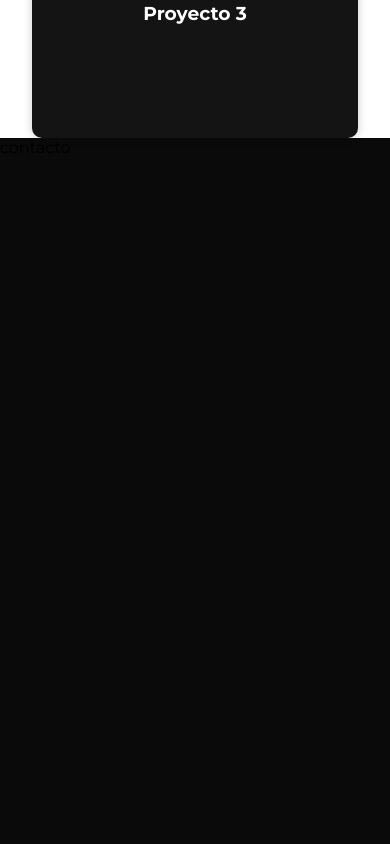
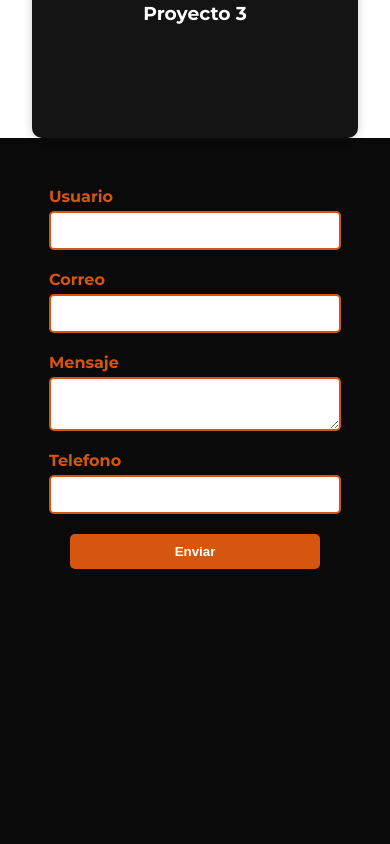
Before and after one commit to CristianPro2002/Portafolio, a React (Vite) app: page / in a window 390 px wide. Shown: the part 3660-4504 px from the top of the page. Built offline with nearby package versions, Linux system fonts and the light colour scheme; a web font is replaced by a local one.

Commit message:
create system email

```diff
--- a/package.json
+++ b/package.json
@@ -10,6 +10,7 @@
     "preview": "vite preview"
   },
   "dependencies": {
+    "@emailjs/browser": "^3.11.0",
     "react": "^18.2.0",
     "react-dom": "^18.2.0",
     "react-router-dom": "^6.10.0",
--- a/src/components/Header.jsx
+++ b/src/components/Header.jsx
@@ -58,7 +58,7 @@ export default function Header({ scroll, menuMobile, setMenuMobile }) {
                 to="proyectos"
                 spy={true}
                 smooth={true}
-                offset={0}
+                offset={-100}
                 duration={500}
                 onClick={menuOff}
               >
@@ -79,7 +79,7 @@ export default function Header({ scroll, menuMobile, setMenuMobile }) {
                 to="contacto"
                 spy={true}
                 smooth={true}
-                offset={0}
+                offset={-150}
                 duration={500}
                 onClick={menuOff}
               >
--- a/src/components/contacto.jsx
+++ b/src/components/contacto.jsx
@@ -1,5 +1,62 @@
+import { useRef } from "react";
+import "../styles/contacto.css";
+import emailjs from "@emailjs/browser";
+
 export default function Contacto() {
+  const form = useRef();
+
+  const sendEmail = (e) => {
+    e.preventDefault();
+
+    emailjs
+      .sendForm(
+        "service_a5iubid",
+        "template_1ogw125",
+        form.current,
+        "7MIM-pU7BiIcdX34f"
+      )
+      .then(
+        (result) => {
+          console.log(result);
+          alert("Mensaje enviado correctamente");
+        },
+        (error) => {
+          console.log(error);
+          alert("Error al enviar el mensaje");
+        }
+      );
+
+    form.current.reset();
+  };
+
   return (
-    <div id="contacto">contacto</div>
-  )
+    <div id="contacto">
+      <div className="content-contacto">
+        <form ref={form} onSubmit={sendEmail}>
+          <div className="content-infoUser">
+
+          <div>
+            <label>Usuario</label>
+            <input type="text" name="user_name" />
+          </div>
+          <div>
+            <label>Correo</label>
+            <input type="email" name="user_email" />
+          </div>
+          <div>
+            <label>Mensaje</label>
+            <textarea name="message" />
+          </div>
+          <div>
+            <label>Telefono</label>
+            <input type="number" name="user_phone" />
+          </div>
+          </div>
+          <div className="content-buttonUser">
+          <button type="submit" >Enviar</button>
+          </div>
+        </form>
+      </div>
+    </div>
+  );
 }
--- a/src/pages/Index.jsx
+++ b/src/pages/Index.jsx
@@ -1,5 +1,5 @@
 import React from "react";
-import Contacto from "../components/contacto";
+import Contacto from "../components/Contacto";
 import Proyectos from "../components/Proyectos";
 import Perfil from "../components/Perfil";
 import logoPerfil from "../assets/img/perfil.jpg";
@@ -34,7 +34,7 @@ export default function Index() {
       </div>
       <Perfil />
       <Proyectos />
-      <div style={{ minHeight: "100vh" }}>
+      <div style={{ minHeight: "100vh", marginTop: "10%" }}>
         <Contacto />
       </div>
     </div>
--- /dev/null
+++ b/src/styles/contacto.css
@@ -0,0 +1,76 @@
+.content-contacto {
+    display: flex;
+    flex-direction: column;
+    align-items: center;
+    justify-content: center;
+    width: 100%;
+}
+
+.content-contacto form {
+    width: 50%;
+}
+
+.content-contacto .content-infoUser {
+    display: grid;
+    grid-template-columns: repeat(1, 1fr);
+}
+
+.content-contacto .content-infoUser div {
+    display: flex;
+    flex-direction: column;
+    padding: 10px;
+}
+
+.content-contacto .content-infoUser div input {
+    padding: 10px;
+    border-radius: 5px;
+    width: 100%;
+    outline: none;
+    border: 2px solid var(--color-five);
+}
+
+.content-contacto .content-infoUser div textarea {
+    padding: 10px;
+    border-radius: 5px;
+    width: 100%;
+    outline: none;
+    border: 2px solid var(--color-five);
+}
+
+.content-contacto .content-infoUser div label {
+    margin-bottom: 5px;
+    color: var(--color-five);
+    font-weight: bold;
+}
+
+.content-contacto form .content-buttonUser {
+    width: 100%;
+    display: flex;
+    justify-content: center;
+}
+
+.content-contacto form button {
+    padding: 10px;
+    border-radius: 5px;
+    width: 80%;
+    outline: none;
+    border: none;
+    margin-top: 10px;
+    background-color: var(--color-five);
+    color: var(--color-secondary);
+    font-weight: bold;
+    cursor: pointer;
+    transition: .5s ease-in-out all;
+}
+
+.content-contacto form button:hover {
+    background-color: var(--color-fourth);
+    color: var(--color-five);
+}
+
+@media (max-width: 768px) {
+    .content-contacto form {
+        width: 80%;
+    }
+
+}
```
Also changed, not shown: 1 other file (tests, documents, lock files or other folders).
